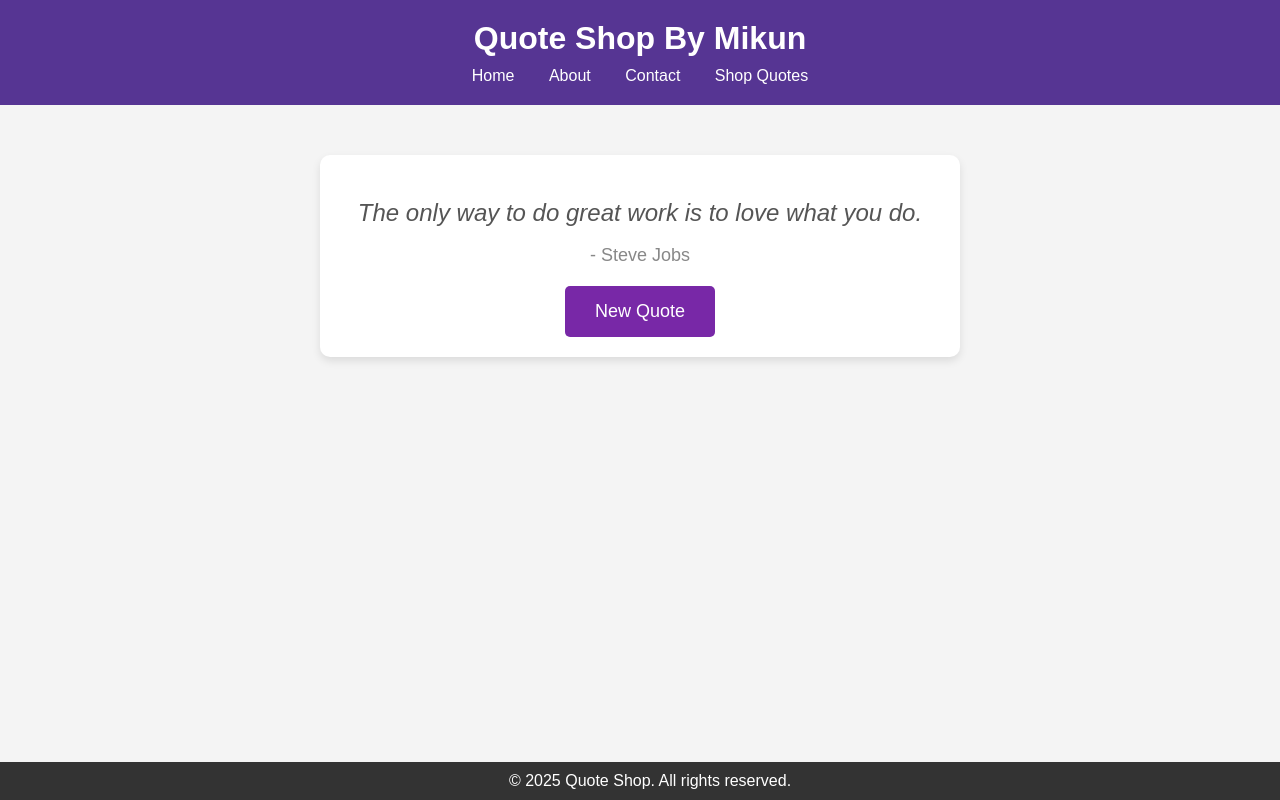
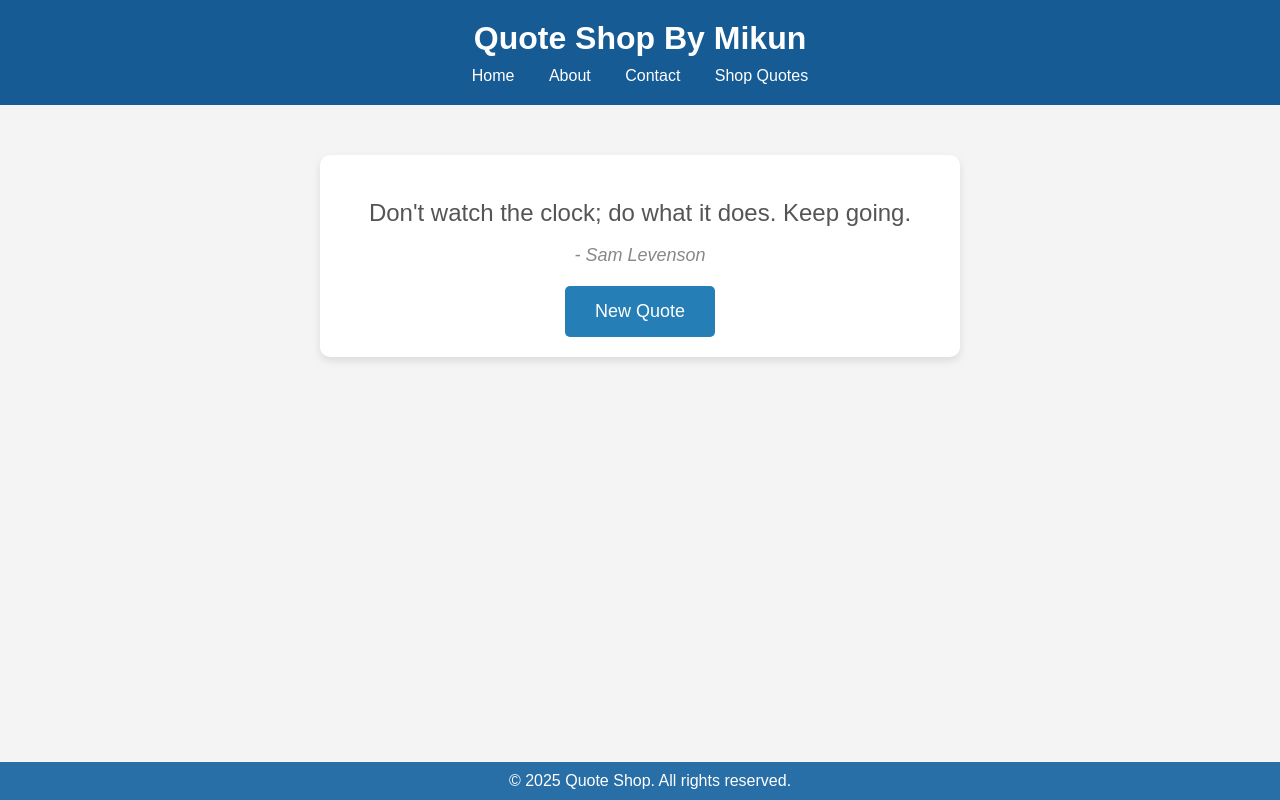
Before and after one commit to Mikun-flo/First-Project, a plain HTML site: page CSS/Quote Generator1/qg1.html in a window 1280 px wide. Drawn offline with Linux system fonts and the light colour scheme.

Commit message:
Changed colors and some texts

```diff
--- a/CSS/Quote Generator1/qg1.html
+++ b/CSS/Quote Generator1/qg1.html
@@ -4,7 +4,7 @@
 <head>
     <meta charset="UTF-8">
     <meta name="viewport" content="width=device-width, initial-scale=1.0">
-    <title>Quote Shop --- Get Inspired!</title>
+    <title>Quote Shop</title>
     <link rel="stylesheet" href="styleQG.css">
 
 </head>
@@ -34,11 +34,16 @@
     </footer>
 
     <script>
-        // Array of quotes
+        // Qoutes
         var quotes = [
             {
                 text: "The best way to predict the future is to create it.",
                 author: "Peter Drucker"
+            },
+
+            {
+                text: "There is no end until the beginning",
+                author: "Angelis Dublin-Green"
             },
 
             {
--- a/CSS/Quote Generator1/styleQG.css
+++ b/CSS/Quote Generator1/styleQG.css
@@ -9,7 +9,7 @@
 
         /* Header like a business website */
         header {
-            background-color: #563593; /* Indigo for professional look */
+            background-color:  #165b94;
             color: white;
             padding: 20px;
             text-align: center;
@@ -43,7 +43,7 @@
         /* Style the quote text */
         #quote-text {
             font-size: 24px;
-            font-style: italic;
+            font-style: normal;
             color: #555;
             margin-bottom: 10px;
         }
@@ -51,29 +51,30 @@
         /* Style the author */
         #quote-author {
             font-size: 18px;
+            font-style: italic;
             color: #888;
             margin-bottom: 20px;
         }
 
         /* Button styled like an "Add to Cart" button but for new quote */
         #new-quote-btn {
-            background-color: #7828a7; /* Green like add to cart */
+            background-color: #257eb5;
             color: white;
             border: none;
             padding: 15px 30px;
             font-size: 18px;
             border-radius: 5px;
-            cursor: pointer;
+            cursor: progressor;
             transition: background-color 0.3s; /* Hover effect */
         }
 
         #new-quote-btn:hover {
-            background-color: #e057b7; /* Darker green on hover */
+            background-color: #428fe6; /* Blue on hover */
         }
 
         /* Footer like a business site */
         footer {
-            background-color: #333;
+            background-color: #286ea7;
             color: white;
             text-align: center;
             padding: 10px;
```
